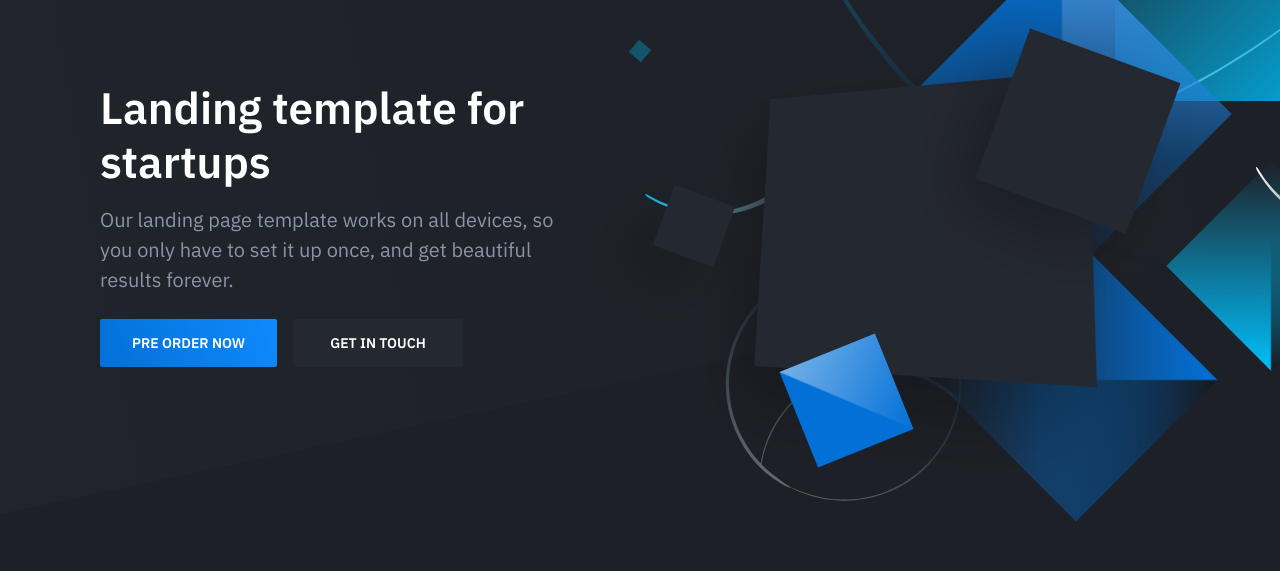
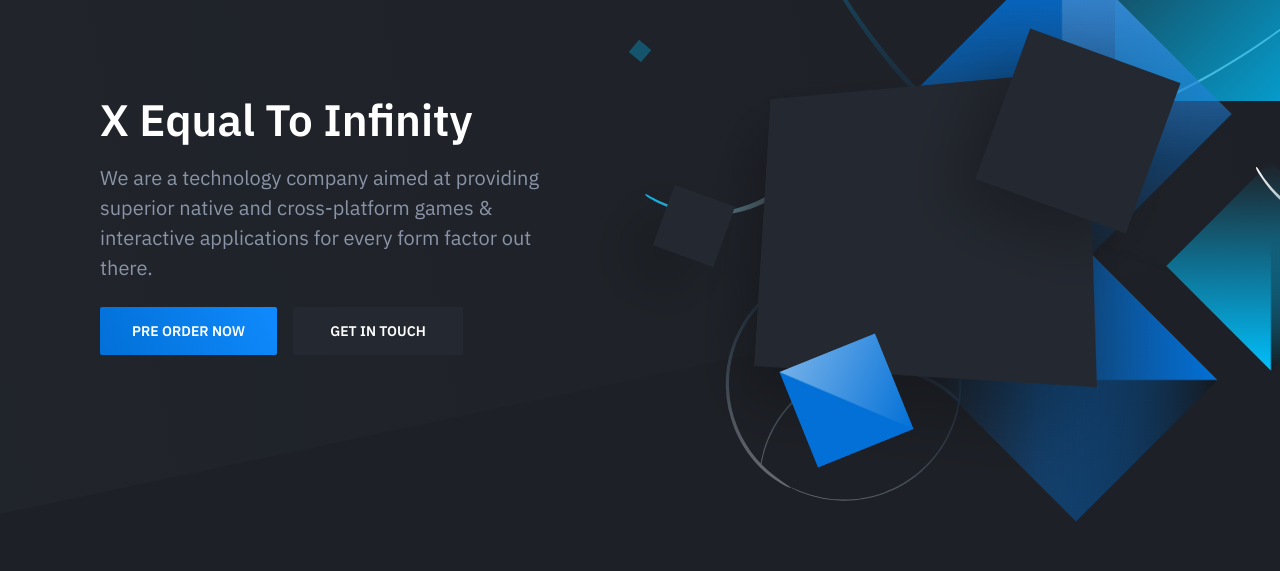
Before and after one commit to xequaltoinfinity/xequaltoinfinity.github.io, a plain HTML site: page index.html in a window 1280 px wide. Shown: the part 186-757 px from the top of the page. Drawn offline with nearby package versions, Linux system fonts and the light colour scheme.

Commit message:
Update index.html

```diff
--- a/index.html
+++ b/index.html
@@ -31,8 +31,8 @@
                 <div class="container">
                     <div class="hero-inner">
 						<div class="hero-copy">
-	                        <h1 class="hero-title mt-0">Landing template for startups</h1>
-	                        <p class="hero-paragraph">Our landing page template works on all devices, so you only have to set it up once, and get beautiful results forever.</p>
+	                        <h1 class="hero-title mt-0">X Equal To Infinity</h1>
+	                        <p class="hero-paragraph">We are a technology company aimed at providing superior native and cross-platform games & interactive applications for every form factor out there.</p>
 	                        <div class="hero-cta"><a class="button button-primary" href="#">Pre order now</a><a class="button" href="#">Get in touch</a></div>
 						</div>
 						<div class="hero-figure anime-element">
```
